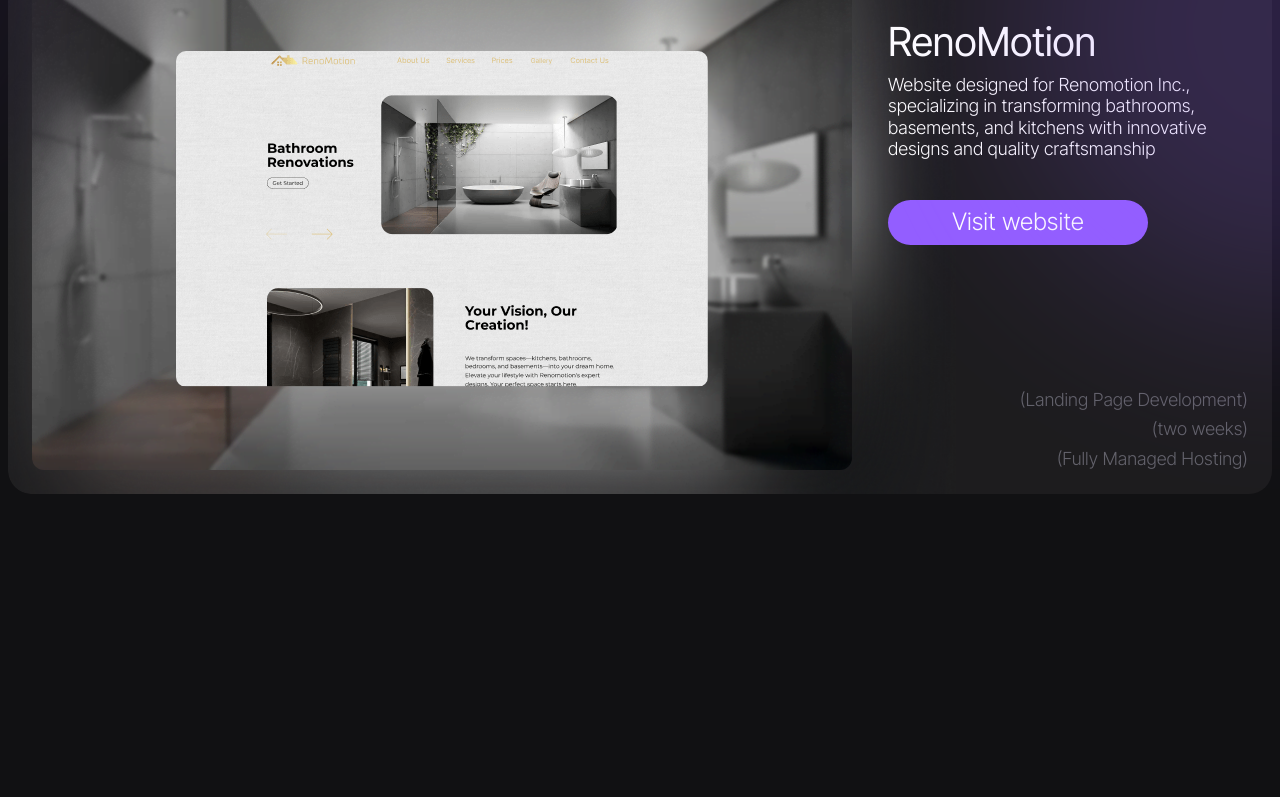
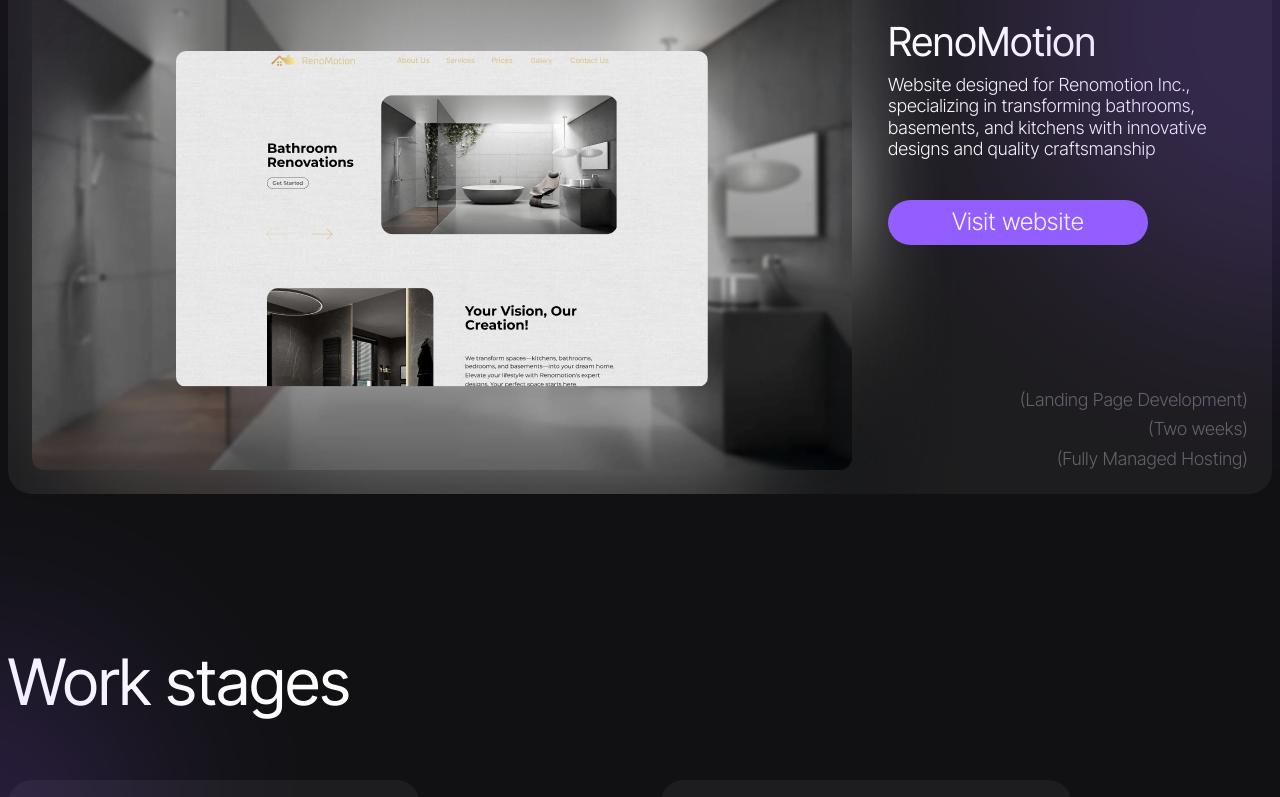
Before and after one commit to igor-mlv/mlv.agency, a Next.js app: page / in a window 1280 px wide. Shown: the part 2000-2797 px from the top of the page. Built offline with nearby package versions, Linux system fonts and the light colour scheme.

Commit message:
work stages section is done and fully responsive

```diff
--- a/src/app/(pages)/(home)/page.tsx
+++ b/src/app/(pages)/(home)/page.tsx
@@ -2,15 +2,17 @@
 import HeroSection from "@/components/sections/Hero/HeroSection";
 import NavBar from "@/components/sections/NavBar/NavBar";
 import PortfolioSection from "@/components/sections/Portfolio/PortfolioSection";
+import WorkStagesSection from "@/components/sections/WorkStages/WorkStagesSection";
 
 export default function Home() {
   return (
-    <div className="flex justify-center w-full overflow-hidden min-w-[380px] bg-[#111113] h-[3000px]">
+    <div className="flex justify-center w-full overflow-hidden min-w-[380px] bg-[#111113] h-[9000px]">
       <div className="w-full max-w-[1280px]">
         <NavBar />
         <HeroSection />
         <AboutUs />
         <PortfolioSection />
+        <WorkStagesSection />
       </div>
     </div>
   );
--- a/src/app/globals.css
+++ b/src/app/globals.css
@@ -22,6 +22,14 @@
   @apply font-interTight md:text-[2.5rem] text-[2.5rem] leading-[120%] text-white
 }
 
+h4 {
+  @apply font-interTight font-light md:text-[2.5rem] text-[1.5rem] leading-[120%] text-white
+}
+
+h6 {
+  @apply font-interTight text-[1.125rem] leading-[120%] text-violet
+}
+
 p {
   @apply font-interTight font-light md:text-[2.5rem] text-[2.5rem] leading-[120%] text-white
 }
--- /dev/null
+++ b/src/components/sections/WorkStages/WorkStagesSection.tsx
@@ -0,0 +1,34 @@
+import { workStagesSection } from "@/constants";
+import workStagesCard from "./WorkStagesCard";
+
+export default function WorkStagesSection() {
+    return (
+        <section id="portfolio" className="relative flex flex-col mt-[150px] px-2">
+            <h2>{workStagesSection.title}</h2>
+            <div className="w-full flex flex-col mt-[60px] md:space-y-[40px] space-y-[16px]">
+                <div className="w-full flex md:flex-row flex-col justify-start md:space-x-[240px] md:space-y-[0px] space-y-[16px]">
+                    {workStagesSection.stages.slice(0, 2).map((item) => (
+                        workStagesCard(item)
+                    ))}
+                </div>
+
+                <div className="w-full flex md:flex-row flex-col justify-end md:space-x-[240px] md:space-y-[0px] space-y-[16px]">
+                    {workStagesSection.stages.slice(2, 4).map((item) => (
+                        workStagesCard(item)
+                    ))}
+                </div>
+
+                <div className="w-full flex md:flex-row flex-col justify-start md:space-x-[24px] md:space-y-[0px] space-y-[16px]">
+                    {workStagesSection.stages.slice(4, 6).map((item) => (
+                        workStagesCard(item)
+                    ))}
+                </div>
+
+            </div>
+
+            <div className="absolute top-0 left-[-200px] w-[353px] h-[353px] opacity-20 bg-violet rounded-full blur-[100px]" />
+
+            <div className=" absolute bottom-[200px] right-[-400px] w-[570px] h-[570px] opacity-20 bg-violet rounded-full blur-[100px]" />
+        </section>
+    );
+}
--- /dev/null
+++ b/src/components/sections/WorkStages/workStagesCard.tsx
@@ -0,0 +1,21 @@
+export default function workStagesCard(item: { id: string, title: string, list: string[] }) {
+    return (
+        <div key={item.id} className="flex flex-col justify-between md:w-[412px] w-full md:h-[420px] h-auto px-[24px] md:py-[40px] py-[24px] md:space-y-[0px] space-y-[16px] bg-[#FAF6F6] bg-opacity-[5%] rounded-[24px] border-gray border-[2px] border-opacity-0 hover:border-opacity-100 transition">
+            <div className="w-full space-y-[8px]">
+                <h6>{item.id}</h6>
+                <h4 className="w-[262px]">{item.title}</h4>
+            </div>
+
+            <div className="w-full">
+                <ul className="list-disc text-gray">
+                    {item.list.map((listItem, index) => (
+                        <li key={index} className="relative ml-[20px]">
+                            <p className="text-[18px] text-gray">{listItem}</p>
+                        </li>
+                    ))}
+                </ul>
+            </div>
+
+        </div>
+    )
+}
--- a/src/constants/index.ts
+++ b/src/constants/index.ts
@@ -1,3 +1,5 @@
+import { list } from "postcss";
+
 export const navbarLinks = [
     {
         id: "aboutUs",
@@ -49,7 +51,7 @@
                 text: "(Landing Page Development)"
             },
             {
-                text: "(two weeks)"
+                text: "(Two weeks)"
             },
             {
                 text: "(Fully Managed Hosting)"
@@ -60,3 +62,66 @@
         containerBGImgUrl: "/assets/portfolioSection/ContainerBG.png",
     },
 }
+
+export const workStagesSection = {
+    title: "Work stages",
+    stages: [
+        {
+            id: "(1)",
+            title: "Introduction and briefing",
+            list: [
+                "Define website goals and objectives.",
+                "Research target audience and competitors.",
+                "Determine budget and timeline.",
+            ]
+        },
+        {
+            id: "(2)",
+            title: "Design Exploration",
+            list: [
+                "Create wireframes and mockups for website layout.",
+                "Design a visually appealing and user-friendly interface.",
+                "Select color scheme and typography that reflects the brand.",
+                "Ensure responsive design for mobile compatibility.",
+            ]
+        },
+        {
+            id: "(3)",
+            title: "Building Process",
+            list: [
+                "Set up hosting and domain name registration.",
+                "Develop website structure and navigation.",
+                "Integrate e-commerce functionality for ordering products, services online.",
+                "Implement secure payment gateways.",
+                "Add features like search, filters, and shopping cart.",
+            ]
+        },
+        {
+            id: "(4)",
+            title: "Testing Stage",
+            list: [
+                "Perform usability testing to ensure smooth navigation.",
+                "Test functionality across different devices and browsers.",
+                "Check for broken links and errors.",
+                "Test the checkout process and payment gateway.",
+            ]
+        },
+        {
+            id: "(5)",
+            title: "Launch Preparation",
+            list: [
+                "Finalize website content and graphics.",
+                "Set up basic SEO elements like meta tags and keywords.",
+            ]
+        },
+        {
+            id: "(6)",
+            title: "Post-launch Management",
+            list: [
+                "Monitor website performance and traffic using analytics.",
+                "Gather feedback from users and make necessary improvements.",
+                "Update content regularly to keep it fresh and relevant."
+            ]
+        },
+    ]
+}
--- a/tailwind.config.ts
+++ b/tailwind.config.ts
@@ -26,8 +26,8 @@
     },
     extend: {
       colors: {
-        'purple': '#6235BD',
         'violet': '#935EFF',
+        'gray': '#63626B',
         // shadcn ui colors
         border: "hsl(var(--border))",
         input: "hsl(var(--input))",
```
